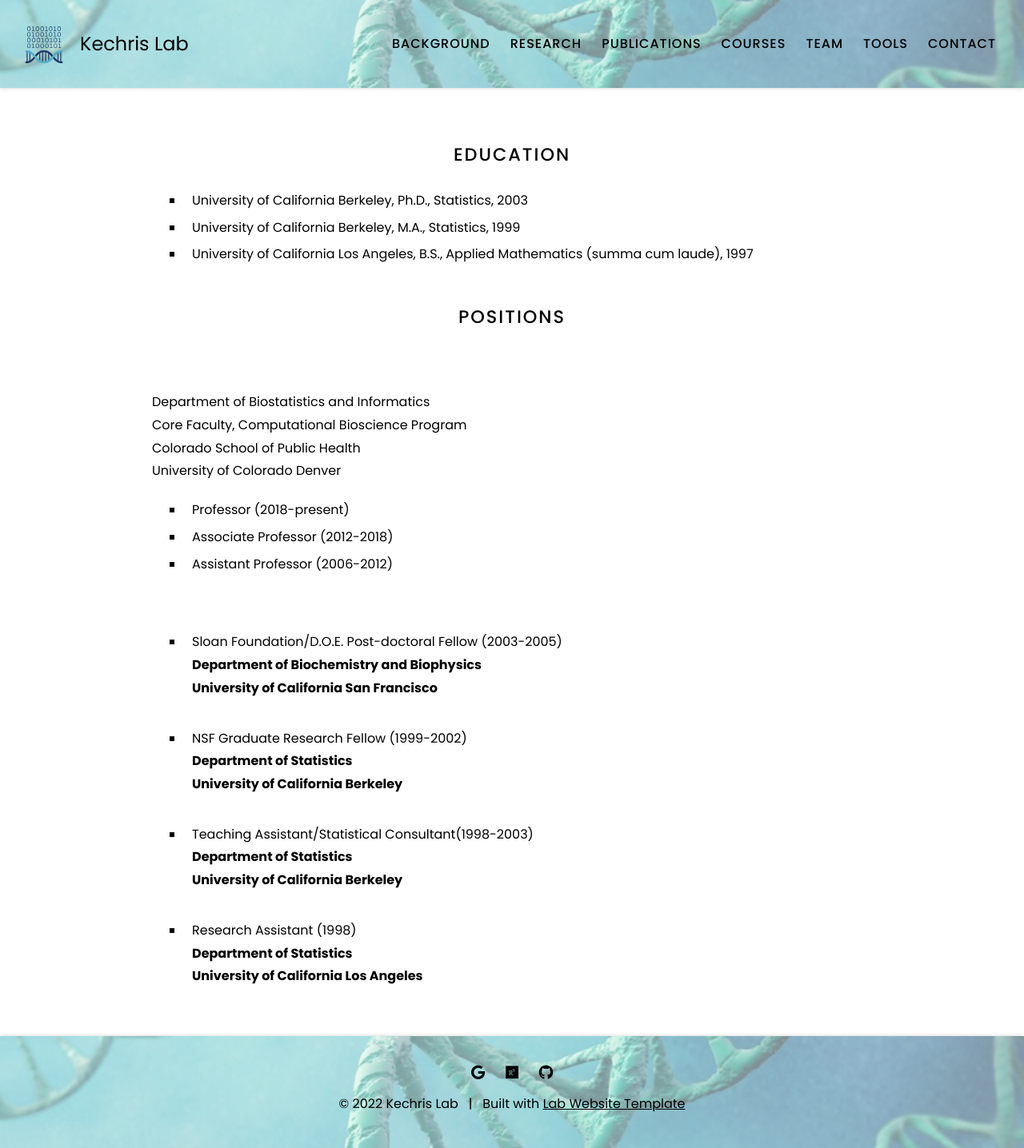
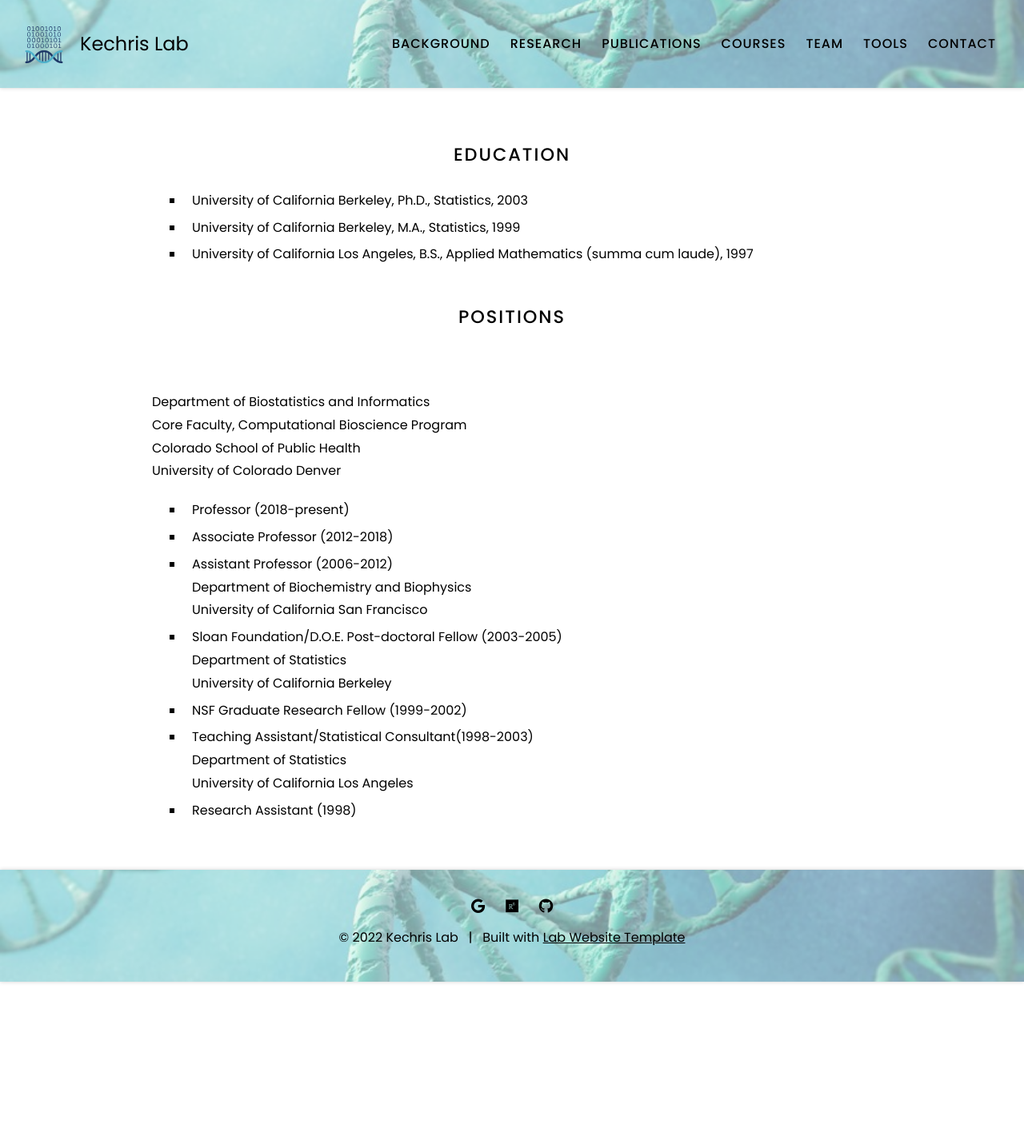
Before and after one commit to KechrisLab/kechrislab.github.io, a Jekyll site: the page built from background/index.md, in a window 1280 px wide. Shown: the whole page at 80% size. Built offline with Jekyll 4.4.1, drawn with Linux system fonts in a browser that asks for light colours; after the commit the page ends 1228 px from its top, so only the background shows below that.

Commit message:
Update index.md

```diff
--- a/background/index.md
+++ b/background/index.md
@@ -23,27 +23,20 @@ University of Colorado Denver
 + Professor (2018-present)
 + Associate Professor (2012-2018)
 + Assistant Professor (2006-2012)
-
+<br>
+Department of Biochemistry and Biophysics<br>
+University of California San Francisco
 <br>
 + Sloan Foundation/D.O.E. Post-doctoral Fellow (2003-2005)
 <br>
-**Department of Biochemistry and Biophysics<br>
-University of California San Francisco**
-<br>
+Department of Statistics<br>
+University of California Berkeley
 <br>
 + NSF Graduate Research Fellow (1999-2002)
-<br>
-**Department of Statistics<br>
-University of California Berkeley**
-<br>
-<br>
 + Teaching Assistant/Statistical Consultant(1998-2003)
 <br>
-**Department of Statistics<br>
-University of California Berkeley**
-<br>
+Department of Statistics<br>
+University of California Los Angeles
 <br>
 + Research Assistant (1998)
 <br>
-**Department of Statistics<br>
-University of California Los Angeles**
```
